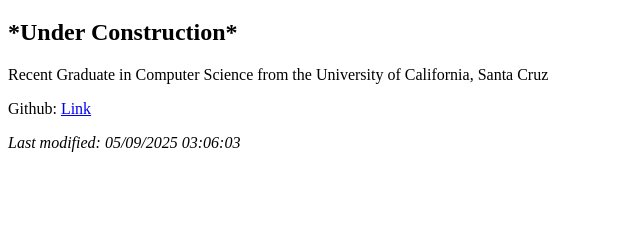
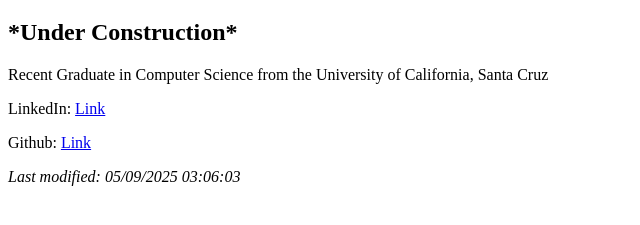
Before and after one commit to feesmeji/Website, a plain HTML site: page index.html in a window 1280 px wide. Shown: the part 61-286 px from the top of the page, without its empty margins (0-640 px from the left). Drawn offline with Linux system fonts and the light colour scheme.

Commit message:
added LinkedIn URL

```diff
--- a/index.html
+++ b/index.html
@@ -9,6 +9,7 @@
     <h1>Fernando Mejia's Website</h1>
     <h2>*Under Construction*</h2>
     <p>Recent Graduate in Computer Science from the University of California, Santa Cruz</p>
+    <p>LinkedIn: <a href="https://www.linkedin.com/in/fernandoemejia/"> Link </a> </p>
     <p>Github: <a href="https://github.com/feesmeji>"> Link </a></p>
     <p id="last-modified"><i></i></p>
 
```
